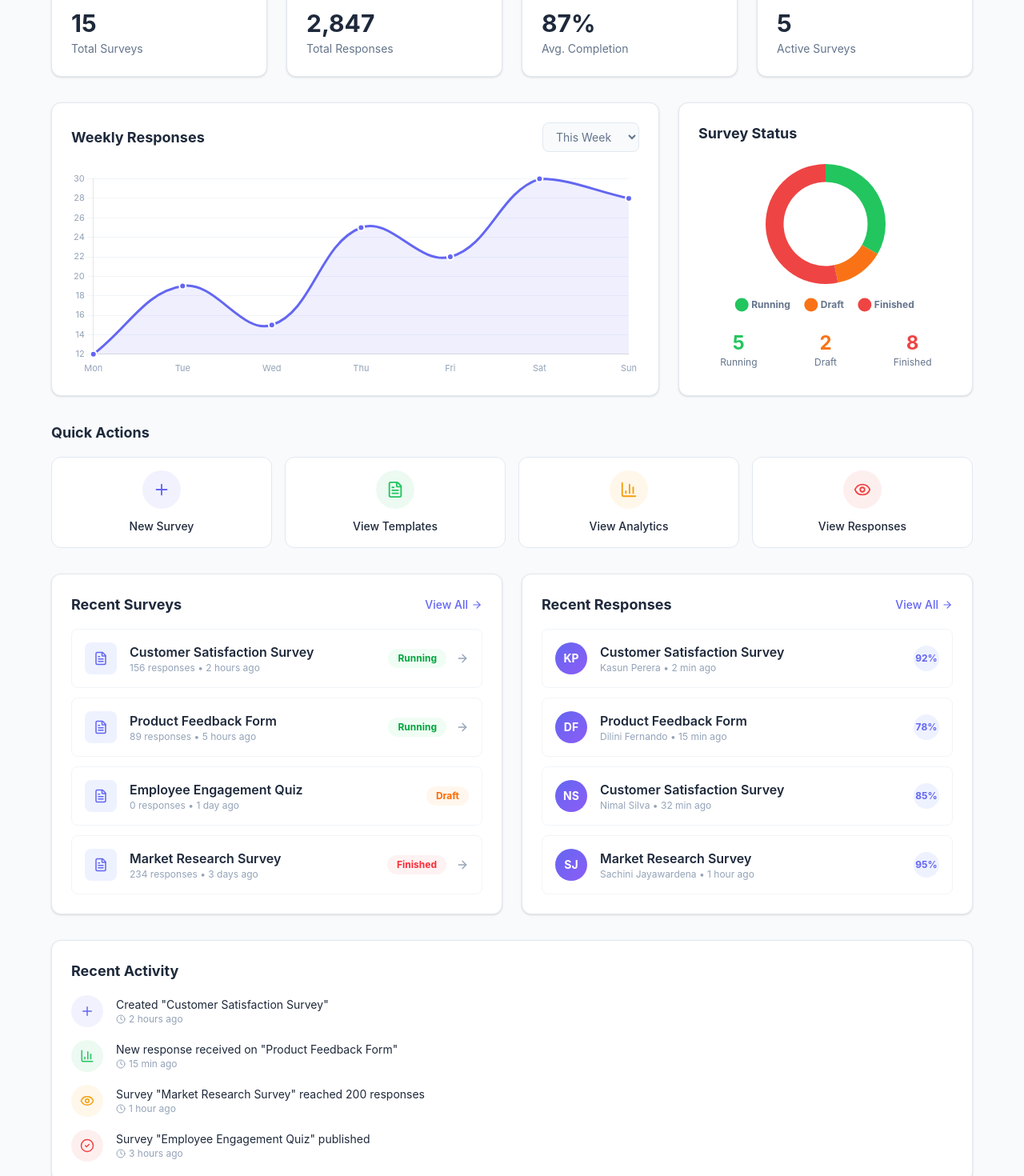
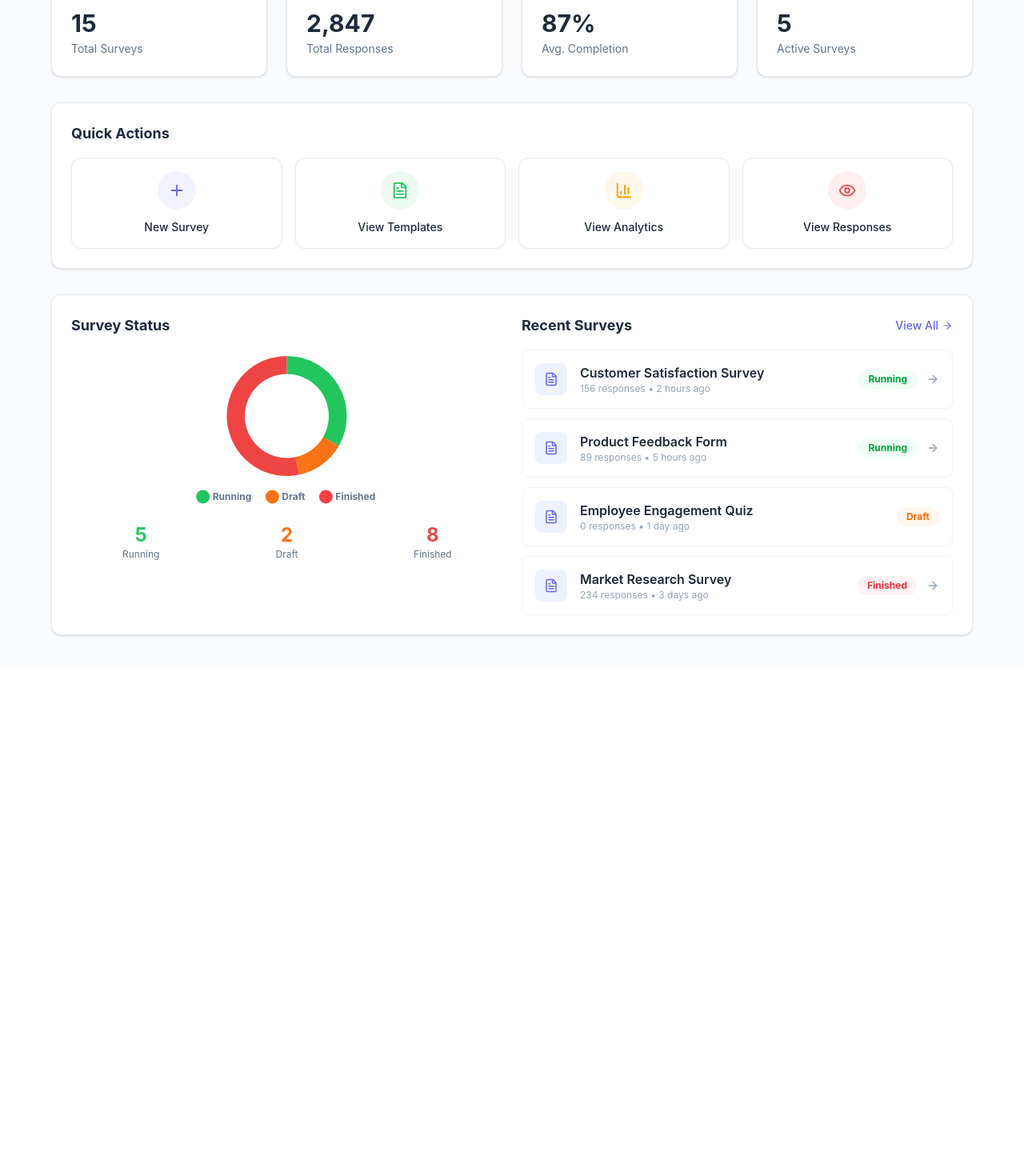
Before and after one commit to SMTIAP/smtiap-web, a React (Vite) app: page /creator-dashboard in a window 1280 px wide. Shown: the part 280-1750 px from the top of the page at 80% size. After the commit the page ends 1114 px from the top, so only its background shows below. Built offline with nearby package versions, Linux system fonts and the light colour scheme.

Commit message:
Update NavBar links and change Creator Dashboard component

```diff
--- a/src/components/NavBar.tsx
+++ b/src/components/NavBar.tsx
@@ -2,7 +2,7 @@ import { NavLink, Link, useLocation } from "react-router-dom";
 import { BrainCircuit } from "lucide-react";
 
 const links = [
-  { to: "/creator-dashboard", label: "Dashboard" },
+  { to: "/admin", label: "Dashboard" },
   { to: "/created-surveys", label: "Surveys" },
   { to: "/templates", label: "Templates" },
   { to: "/analytics", label: "Analytics" },
--- a/src/pages/CreatorDashboard.tsx
+++ b/src/pages/CreatorDashboard.tsx
@@ -1,54 +1,55 @@
-import { Link } from 'react-router-dom';
-import { Plus, BarChart3, Eye, MessageSquare, TrendingUp, Clock, CheckCircle2, FileText, ArrowRight, type LucideIcon } from 'lucide-react';
-import { Doughnut, Line } from 'react-chartjs-2';
+import { Link } from "react-router-dom";
 import {
-  Chart as ChartJS,
-  CategoryScale,
-  LinearScale,
-  BarElement,
-  Title,
-  Tooltip,
-  Legend,
-  ArcElement,
-  PointElement,
-  LineElement,
-  Filler
-} from 'chart.js';
+  Plus,
+  BarChart3,
+  Eye,
+  MessageSquare,
+  TrendingUp,
+  CheckCircle2,
+  FileText,
+  ArrowRight,
+  type LucideIcon,
+} from "lucide-react";
+import { Doughnut } from "react-chartjs-2";
+import { Chart as ChartJS, Tooltip, Legend, ArcElement } from "chart.js";
 
-ChartJS.register(
-  CategoryScale,
-  LinearScale,
-  BarElement,
-  Title,
-  Tooltip,
-  Legend,
-  ArcElement,
-  PointElement,
-  LineElement,
-  Filler
-);
+ChartJS.register(Tooltip, Legend, ArcElement);
 
 interface StatCardProps {
   label: string;
   value: string | number;
   change?: string;
-  changeType?: 'positive' | 'negative' | 'neutral';
+  changeType?: "positive" | "negative" | "neutral";
   icon: LucideIcon;
   color: string;
 }
 
-const StatCard = ({ label, value, change, changeType = 'neutral', icon: Icon, color }: StatCardProps) => (
+const StatCard = ({
+  label,
+  value,
+  change,
+  changeType = "neutral",
+  icon: Icon,
+  color,
+}: StatCardProps) => (
   <div className="flex flex-col p-6 rounded-xl border border-[#E2E8F0] bg-white shadow-sm hover:shadow-md transition-shadow">
     <div className="flex items-center justify-between mb-4">
-      <div className={`flex items-center justify-center w-10 h-10 rounded-lg`} style={{ backgroundColor: `${color}15` }}>
+      <div
+        className={`flex items-center justify-center w-10 h-10 rounded-lg`}
+        style={{ backgroundColor: `${color}15` }}
+      >
         <Icon size={20} style={{ color }} />
       </div>
       {change && (
-        <span className={`text-xs font-bold px-2 py-1 rounded-full ${
-          changeType === 'positive' ? 'text-green-600 bg-green-50' :
-          changeType === 'negative' ? 'text-red-600 bg-red-50' :
-          'text-gray-600 bg-gray-50'
-        }`}>
+        <span
+          className={`text-xs font-bold px-2 py-1 rounded-full ${
+            changeType === "positive"
+              ? "text-green-600 bg-green-50"
+              : changeType === "negative"
+                ? "text-red-600 bg-red-50"
+                : "text-gray-600 bg-gray-50"
+          }`}
+        >
           {change}
         </span>
       )}
@@ -66,31 +67,52 @@ interface QuickActionProps {
   onClick?: () => void;
 }
 
-const QuickAction = ({ label, icon: Icon, to, color, onClick }: QuickActionProps) => {
+const QuickAction = ({
+  label,
+  icon: Icon,
+  to,
+  color,
+  onClick,
+}: QuickActionProps) => {
   const content = (
     <button
       onClick={onClick}
       className="flex flex-col items-center gap-3 p-4 rounded-xl border border-[#E2E8F0] bg-white hover:shadow-md hover:-translate-y-0.5 transition-all w-full"
     >
-      <div className="flex items-center justify-center w-12 h-12 rounded-full" style={{ backgroundColor: `${color}15` }}>
+      <div
+        className="flex items-center justify-center w-12 h-12 rounded-full"
+        style={{ backgroundColor: `${color}15` }}
+      >
         <Icon size={22} style={{ color }} />
       </div>
       <span className="text-sm font-medium text-[#1E293B]">{label}</span>
     </button>
   );
 
-  return to ? <Link to={to} className="w-full no-underline">{content}</Link> : content;
+  return to ? (
+    <Link to={to} className="w-full no-underline">
+      {content}
+    </Link>
+  ) : (
+    content
+  );
 };
 
 interface SurveyItemProps {
   title: string;
   responses: number;
-  status: 'Running' | 'Draft' | 'Finished';
+  status: "Running" | "Draft" | "Finished";
   date: string;
   to?: string;
 }
 
-const SurveyItem = ({ title, responses, status, date, to }: SurveyItemProps) => (
+const SurveyItem = ({
+  title,
+  responses,
+  status,
+  date,
+  to,
+}: SurveyItemProps) => (
   <div className="flex items-center justify-between p-4 rounded-lg border border-[#F1F5F9] hover:border-[#E2E8F0] hover:bg-[#F8FAFC] transition-colors">
     <div className="flex items-center gap-4">
       <div className="w-10 h-10 rounded-lg bg-[#EEF2FF] flex items-center justify-center">
@@ -98,15 +120,21 @@ const SurveyItem = ({ title, responses, status, date, to }: SurveyItemProps) =>
       </div>
       <div>
         <p className="font-semibold text-[#1E293B]">{title}</p>
-        <p className="text-xs text-[#94A3B8]">{responses} responses • {date}</p>
+        <p className="text-xs text-[#94A3B8]">
+          {responses} responses • {date}
+        </p>
       </div>
     </div>
     <div className="flex items-center gap-3">
-      <span className={`px-3 py-1 rounded-full text-xs font-bold ${
-        status === 'Running' ? 'text-green-600 bg-green-50' :
-        status === 'Draft' ? 'text-orange-500 bg-orange-50' :
-        'text-red-500 bg-red-50'
-      }`}>
+      <span
+        className={`px-3 py-1 rounded-full text-xs font-bold ${
+          status === "Running"
+            ? "text-green-600 bg-green-50"
+            : status === "Draft"
+              ? "text-orange-500 bg-orange-50"
+              : "text-red-500 bg-red-50"
+        }`}
+      >
         {status}
       </span>
       {to && <ArrowRight size={16} className="text-[#94A3B8]" />}
@@ -121,15 +149,25 @@ interface ResponseItemProps {
   score: number;
 }
 
-const ResponseItem = ({ survey, respondent, time, score }: ResponseItemProps) => (
+const ResponseItem = ({
+  survey,
+  respondent,
+  time,
+  score,
+}: ResponseItemProps) => (
   <div className="flex items-center justify-between p-4 rounded-lg border border-[#F1F5F9] hover:bg-[#F8FAFC] transition-colors">
     <div className="flex items-center gap-4">
       <div className="w-10 h-10 rounded-full bg-gradient-to-br from-[#6366F1] to-[#8B5CF6] flex items-center justify-center text-white font-bold text-sm">
-        {respondent.split(' ').map(n => n[0]).join('')}
+        {respondent
+          .split(" ")
+          .map((n) => n[0])
+          .join("")}
       </div>
       <div>
         <p className="font-semibold text-[#1E293B]">{survey}</p>
-        <p className="text-xs text-[#94A3B8]">{respondent} • {time}</p>
+        <p className="text-xs text-[#94A3B8]">
+          {respondent} • {time}
+        </p>
       </div>
     </div>
     <div className="flex items-center gap-2">
@@ -141,55 +179,12 @@ const ResponseItem = ({ survey, respondent, time, score }: ResponseItemProps) =>
 );
 
 export default function CreatorDashboard() {
-  const weeklyData = {
-    labels: ['Mon', 'Tue', 'Wed', 'Thu', 'Fri', 'Sat', 'Sun'],
-    datasets: [
-      {
-        label: 'Responses',
-        data: [12, 19, 15, 25, 22, 30, 28],
-        borderColor: '#6366F1',
-        backgroundColor: 'rgba(99, 102, 241, 0.1)',
-        fill: true,
-        tension: 0.4,
-        pointBackgroundColor: '#6366F1',
-        pointBorderColor: '#fff',
-        pointBorderWidth: 2,
-        pointRadius: 4,
-      },
-    ],
-  };
-
-  const weeklyOptions = {
-    responsive: true,
-    maintainAspectRatio: false,
-    plugins: {
-      legend: { display: false },
-      tooltip: {
-        backgroundColor: '#1E293B',
-        titleFont: { family: 'Inter', weight: 'bold' as const },
-        bodyFont: { family: 'Inter' },
-        padding: 12,
-        cornerRadius: 8,
-      },
-    },
-    scales: {
-      x: {
-        grid: { display: false },
-        ticks: { font: { family: 'Inter', size: 11 }, color: '#94A3B8' },
-      },
-      y: {
-        grid: { color: '#F1F5F9' },
-        ticks: { font: { family: 'Inter', size: 11 }, color: '#94A3B8' },
-      },
-    },
-  };
-
   const statusData = {
-    labels: ['Running', 'Draft', 'Finished'],
+    labels: ["Running", "Draft", "Finished"],
     datasets: [
       {
         data: [5, 2, 8],
-        backgroundColor: ['#22C55E', '#F97316', '#EF4444'],
+        backgroundColor: ["#22C55E", "#F97316", "#EF4444"],
         borderWidth: 0,
         hoverOffset: 8,
       },
@@ -201,43 +196,87 @@ export default function CreatorDashboard() {
     maintainAspectRatio: false,
     plugins: {
       legend: {
-        position: 'bottom' as const,
+        position: "bottom" as const,
         labels: {
           usePointStyle: true,
           padding: 20,
-          font: { family: 'Inter', size: 12, weight: 'bold' as const },
-          color: '#64748B',
+          font: { family: "Inter", size: 12, weight: "bold" as const },
+          color: "#64748B",
         },
       },
     },
-    cutout: '70%',
+    cutout: "70%",
   };
 
   const recentSurveys = [
-    { title: 'Customer Satisfaction Survey', responses: 156, status: 'Running' as const, date: '2 hours ago', to: '/response' },
-    { title: 'Product Feedback Form', responses: 89, status: 'Running' as const, date: '5 hours ago', to: '/response' },
-    { title: 'Employee Engagement Quiz', responses: 0, status: 'Draft' as const, date: '1 day ago' },
-    { title: 'Market Research Survey', responses: 234, status: 'Finished' as const, date: '3 days ago', to: '/analytics' },
+    {
+      title: "Customer Satisfaction Survey",
+      responses: 156,
+      status: "Running" as const,
+      date: "2 hours ago",
+      to: "/response",
+    },
+    {
+      title: "Product Feedback Form",
+      responses: 89,
+      status: "Running" as const,
+      date: "5 hours ago",
+      to: "/response",
+    },
+    {
+      title: "Employee Engagement Quiz",
+      responses: 0,
+      status: "Draft" as const,
+      date: "1 day ago",
+    },
+    {
+      title: "Market Research Survey",
+      responses: 234,
+      status: "Finished" as const,
+      date: "3 days ago",
+      to: "/analytics",
+    },
   ];
 
   const recentResponses = [
-    { survey: 'Customer Satisfaction Survey', respondent: 'Kasun Perera', time: '2 min ago', score: 92 },
-    { survey: 'Product Feedback Form', respondent: 'Dilini Fernando', time: '15 min ago', score: 78 },
-    { survey: 'Customer Satisfaction Survey', respondent: 'Nimal Silva', time: '32 min ago', score: 85 },
-    { survey: 'Market Research Survey', respondent: 'Sachini Jayawardena', time: '1 hour ago', score: 95 },
+    {
+      survey: "Customer Satisfaction Survey",
+      respondent: "Kasun Perera",
+      time: "2 min ago",
+      score: 92,
+    },
+    {
+      survey: "Product Feedback Form",
+      respondent: "Dilini Fernando",
+      time: "15 min ago",
+      score: 78,
+    },
+    {
+      survey: "Customer Satisfaction Survey",
+      respondent: "Nimal Silva",
+      time: "32 min ago",
+      score: 85,
+    },
+    {
+      survey: "Market Research Survey",
+      respondent: "Sachini Jayawardena",
+      time: "1 hour ago",
+      score: 95,
+    },
   ];
 
   return (
     <div className="flex min-h-screen flex-col items-center bg-[#F8FAFC]">
       <div className="flex max-w-[1200px] py-10 px-6 flex-col items-start gap-8 w-full">
-
         {/* Header Section */}
         <div className="flex justify-between items-center w-full">
           <div className="flex flex-col">
             <h1 className="text-[#1E293B] text-3xl font-bold mb-2">
               Creator Dashboard
             </h1>
-            <p className="text-[#64748B]">Welcome back! Here's what's happening with your surveys.</p>
+            <p className="text-[#64748B]">
+              Welcome back! Here's what's happening with your surveys.
+            </p>
           </div>
           <Link
             to="/create-new-survey"
@@ -253,7 +292,6 @@ export default function CreatorDashboard() {
           <StatCard
             label="Total Surveys"
             value={15}
-            change="+3 this month"
             changeType="positive"
             icon={FileText}
             color="#6366F1"
@@ -261,7 +299,6 @@ export default function CreatorDashboard() {
           <StatCard
             label="Total Responses"
             value="2,847"
-            change="+12%"
             changeType="positive"
             icon={MessageSquare}
             color="#22C55E"
@@ -269,7 +306,6 @@ export default function CreatorDashboard() {
           <StatCard
             label="Avg. Completion"
             value="87%"
-            change="+5%"
             changeType="positive"
             icon={CheckCircle2}
             color="#F59E0B"
@@ -281,28 +317,48 @@ export default function CreatorDashboard() {
             color="#EF4444"
           />
         </div>
-
-        {/* Main Content Grid */}
-        <div className="grid grid-cols-1 lg:grid-cols-3 gap-6 w-full">
-
-          {/* Weekly Responses Chart - Takes 2 columns */}
-          <div className="lg:col-span-2 p-6 rounded-xl border border-[#E2E8F0] bg-white shadow-sm">
-            <div className="flex items-center justify-between mb-6">
-              <h2 className="text-lg font-bold text-[#1E293B]">Weekly Responses</h2>
-              <select className="text-sm text-[#64748B] bg-[#F8FAFC] border border-[#E2E8F0] rounded-lg px-3 py-2 focus:outline-none focus:ring-2 focus:ring-[#6366F1]">
-                <option>This Week</option>
-                <option>Last Week</option>
-                <option>This Month</option>
-              </select>
-            </div>
-            <div className="h-64">
-              <Line data={weeklyData} options={weeklyOptions} />
+        {/* Quick Actions */}
+        <div className="w-full">
+          <div className="p-6 rounded-xl border border-[#E2E8F0] bg-white shadow-sm">
+            <h2 className="text-lg font-bold text-[#1E293B] mb-4">
+              Quick Actions
+            </h2>
+            <div className="grid grid-cols-2 sm:grid-cols-4 gap-4">
+              <QuickAction
+                label="New Survey"
+                icon={Plus}
+                to="/create-new-survey"
+                color="#6366F1"
+              />
+              <QuickAction
+                label="View Templates"
+                icon={FileText}
+                to="/templates"
+                color="#22C55E"
+              />
+              <QuickAction
+                label="View Analytics"
+                icon={BarChart3}
+                to="/analytics"
+                color="#F59E0B"
+              />
+              <QuickAction
+                label="View Responses"
+                icon={Eye}
+                to="/response"
+                color="#EF4444"
+              />
             </div>
           </div>
-
-          {/* Survey Status - Takes 1 column */}
+        </div>
+        {/* Survey Status + Recent Surveys */}
+        <div className="w-full">
           <div className="p-6 rounded-xl border border-[#E2E8F0] bg-white shadow-sm">
-            <h2 className="text-lg font-bold text-[#1E293B] mb-6">Survey Status</h2>
+            <div className="grid grid-cols-1 lg:grid-cols-2 gap-6">
+              <div>
+                <h2 className="text-lg font-bold text-[#1E293B] mb-6">
+                  Survey Status
+                </h2>
                 <div className="h-48 mb-4">
                   <Doughnut data={statusData} options={statusOptions} />
                 </div>
@@ -321,27 +377,16 @@ export default function CreatorDashboard() {
                   </div>
                 </div>
               </div>
-        </div>
 
-        {/* Quick Actions */}
-        <div className="w-full">
-          <h2 className="text-lg font-bold text-[#1E293B] mb-4">Quick Actions</h2>
-          <div className="grid grid-cols-2 sm:grid-cols-4 gap-4">
-            <QuickAction label="New Survey" icon={Plus} to="/create-new-survey" color="#6366F1" />
-            <QuickAction label="View Templates" icon={FileText} to="/templates" color="#22C55E" />
-            <QuickAction label="View Analytics" icon={BarChart3} to="/analytics" color="#F59E0B" />
-            <QuickAction label="View Responses" icon={Eye} to="/response" color="#EF4444" />
-          </div>
-        </div>
-
-        {/* Recent Surveys & Responses */}
-        <div className="grid grid-cols-1 lg:grid-cols-2 gap-6 w-full">
-
-          {/* Recent Surveys */}
-          <div className="p-6 rounded-xl border border-[#E2E8F0] bg-white shadow-sm">
+              <div>
                 <div className="flex items-center justify-between mb-4">
-              <h2 className="text-lg font-bold text-[#1E293B]">Recent Surveys</h2>
-              <Link to="/created-surveys" className="text-sm text-[#6366F1] font-medium hover:underline flex items-center gap-1">
+                  <h2 className="text-lg font-bold text-[#1E293B]">
+                    Recent Surveys
+                  </h2>
+                  <Link
+                    to="/created-surveys"
+                    className="text-sm text-[#6366F1] font-medium hover:underline flex items-center gap-1"
+                  >
                     View All <ArrowRight size={14} />
                   </Link>
                 </div>
@@ -351,48 +396,9 @@ export default function CreatorDashboard() {
                   ))}
                 </div>
               </div>
-
-          {/* Recent Responses */}
-          <div className="p-6 rounded-xl border border-[#E2E8F0] bg-white shadow-sm">
-            <div className="flex items-center justify-between mb-4">
-              <h2 className="text-lg font-bold text-[#1E293B]">Recent Responses</h2>
-              <Link to="/response" className="text-sm text-[#6366F1] font-medium hover:underline flex items-center gap-1">
-                View All <ArrowRight size={14} />
-              </Link>
-            </div>
-            <div className="flex flex-col gap-3">
-              {recentResponses.map((response, idx) => (
-                <ResponseItem key={idx} {...response} />
-              ))}
             </div>
           </div>
         </div>
-
-        {/* Activity Timeline */}
-        <div className="w-full p-6 rounded-xl border border-[#E2E8F0] bg-white shadow-sm">
-          <h2 className="text-lg font-bold text-[#1E293B] mb-4">Recent Activity</h2>
-          <div className="flex flex-col gap-4">
-            {[
-              { icon: Plus, text: 'Created "Customer Satisfaction Survey"', time: '2 hours ago', color: '#6366F1' },
-              { icon: BarChart3, text: 'New response received on "Product Feedback Form"', time: '15 min ago', color: '#22C55E' },
-              { icon: Eye, text: 'Survey "Market Research Survey" reached 200 responses', time: '1 hour ago', color: '#F59E0B' },
-              { icon: CheckCircle2, text: 'Survey "Employee Engagement Quiz" published', time: '3 hours ago', color: '#EF4444' },
-            ].map((activity, idx) => (
-              <div key={idx} className="flex items-center gap-4">
-                <div className="flex items-center justify-center w-10 h-10 rounded-full shrink-0" style={{ backgroundColor: `${activity.color}15` }}>
-                  <activity.icon size={18} style={{ color: activity.color }} />
-                </div>
-                <div className="flex-1">
-                  <p className="text-sm text-[#1E293B]">{activity.text}</p>
-                  <p className="text-xs text-[#94A3B8] flex items-center gap-1">
-                    <Clock size={12} /> {activity.time}
-                  </p>
-                </div>
-              </div>
-            ))}
-          </div>
-        </div>
-
       </div>
     </div>
   );
```
Lines whose indentation alone changed are shown as unchanged.
